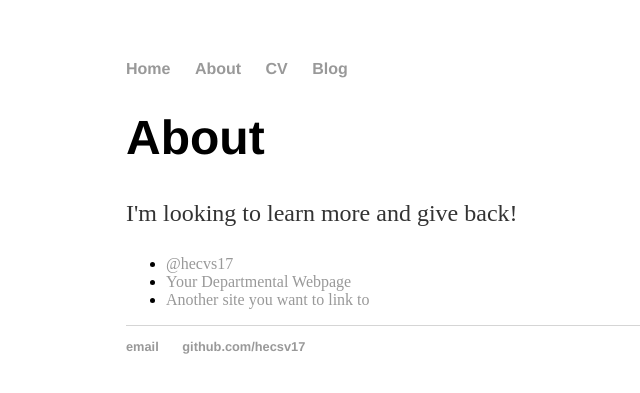
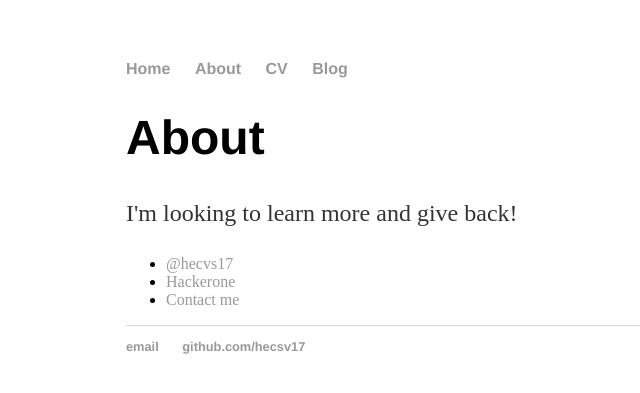
Before and after one commit to hecsv17/hecsv17.github.io, a Jekyll site: the page built from about/index.html, in a window 1280 px wide. Shown: the top 393 px of the page, without its empty margins (66-706 px from the left). Built offline with Jekyll 4.4.1, drawn with Linux system fonts in a browser that asks for light colours.

Commit message:
Update index.html

```diff
--- a/about/index.html
+++ b/about/index.html
@@ -9,7 +9,7 @@ title: About hecsv17
 
 			<ul class="contacts">
 				<li><a href="https://twitter.com/hecsv17">@hecvs17</a></li>
-				<li><a href="#">Your Departmental Webpage</a></li>
-				<li><a href="#">Another site you want to link to</a></li>
+				<li><a href="https://hackerone.com/hecsv17">Hackerone</a></li>
+				<li><a href="https://linkedin.com">Contact me</a></li>
 				</ul>
 		</div>
```
